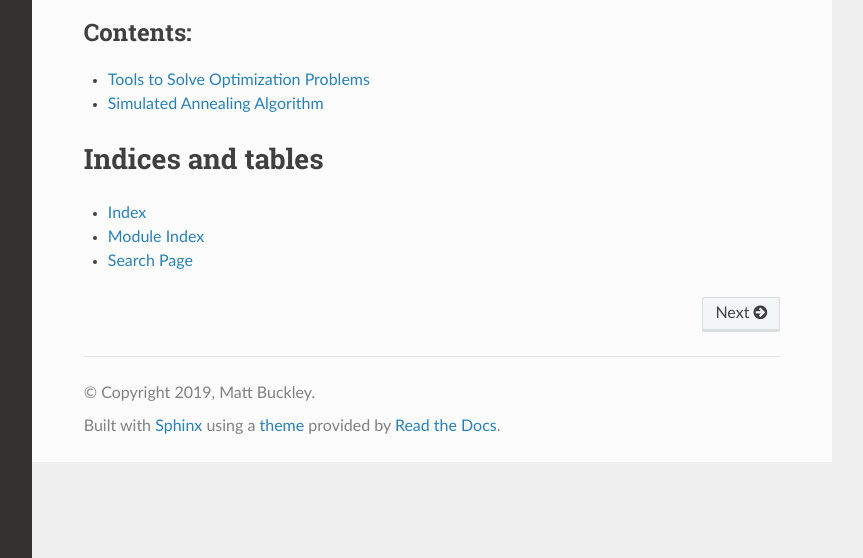
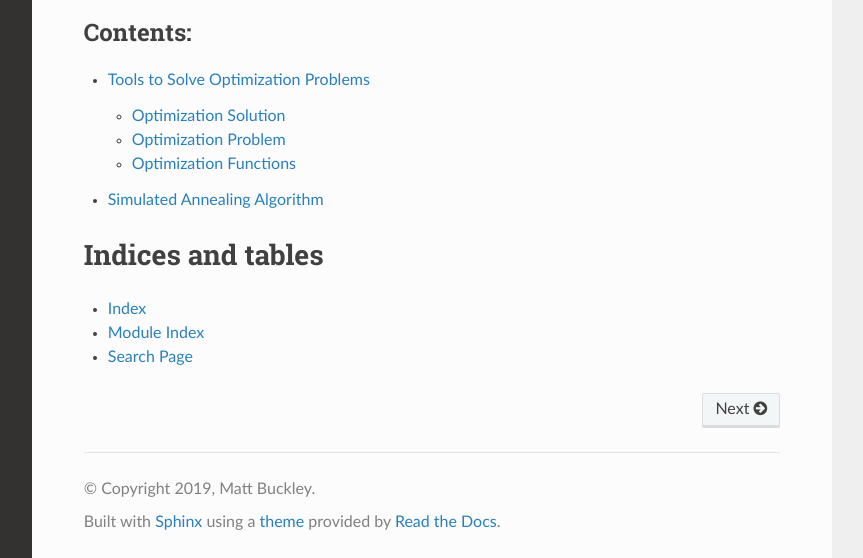
Before and after one commit to MattB17/Metaheuristics, a Sphinx documentation site: the page built from docs/source/index.rst, in a window 1280 px wide and 1227 px high, cut to the strip 669-1227 px from the top of the window. Shown: the whole strip, without its empty margins (268-1131 px from the left). Built offline with Sphinx 7.4.7 and the Read the Docs theme 2.0.0, drawn with Linux system fonts in a browser that asks for light colours.

Commit message:
Adding documentation for the optimization tools section

```diff
--- a/docs/source/conf.py
+++ b/docs/source/conf.py
@@ -14,7 +14,8 @@ release = '0.1.0'
 
 
 # General Configuration
-extensions = ['sphinx.ext.viewcode',
+extensions = ['sphinx.ext.autosummary',
+              'sphinx.ext.viewcode',
               'sphinx.ext.autodoc',
               'sphinx_rtd_theme',
               'numpydoc']
--- /dev/null
+++ b/docs/source/optimization_tools/functions.rst
@@ -0,0 +1,5 @@
+Optimization Functions
+======================
+
+.. automodule:: metaheuristics.optimization_tools.optimization_functions
+   :members:
--- /dev/null
+++ b/docs/source/optimization_tools/problem.rst
@@ -0,0 +1,7 @@
+Optimization Problem
+====================
+
+.. automodule:: metaheuristics.optimization_tools.optimization_problem
+
+.. autoclass:: metaheuristics.OptimizationProblem
+   :members:
--- /dev/null
+++ b/docs/source/optimization_tools/solution.rst
@@ -0,0 +1,7 @@
+Optimization Solution
+=====================
+
+.. automodule:: metaheuristics.optimization_tools.optimization_solution
+
+.. autoclass:: metaheuristics.OptimizationSolution
+   :members:
--- a/docs/source/optimization_tools/tools.rst
+++ b/docs/source/optimization_tools/tools.rst
@@ -2,3 +2,11 @@ Tools to Solve Optimization Problems
 ====================================
 
 .. automodule:: metaheuristics.optimization_tools
+
+.. toctree::
+   :maxdepth: 2
+   :caption: Contents:
+
+   solution
+   problem
+   functions
```
Also changed, not shown: requirements.txt (added, +13 -0 lines), 5 other files.
